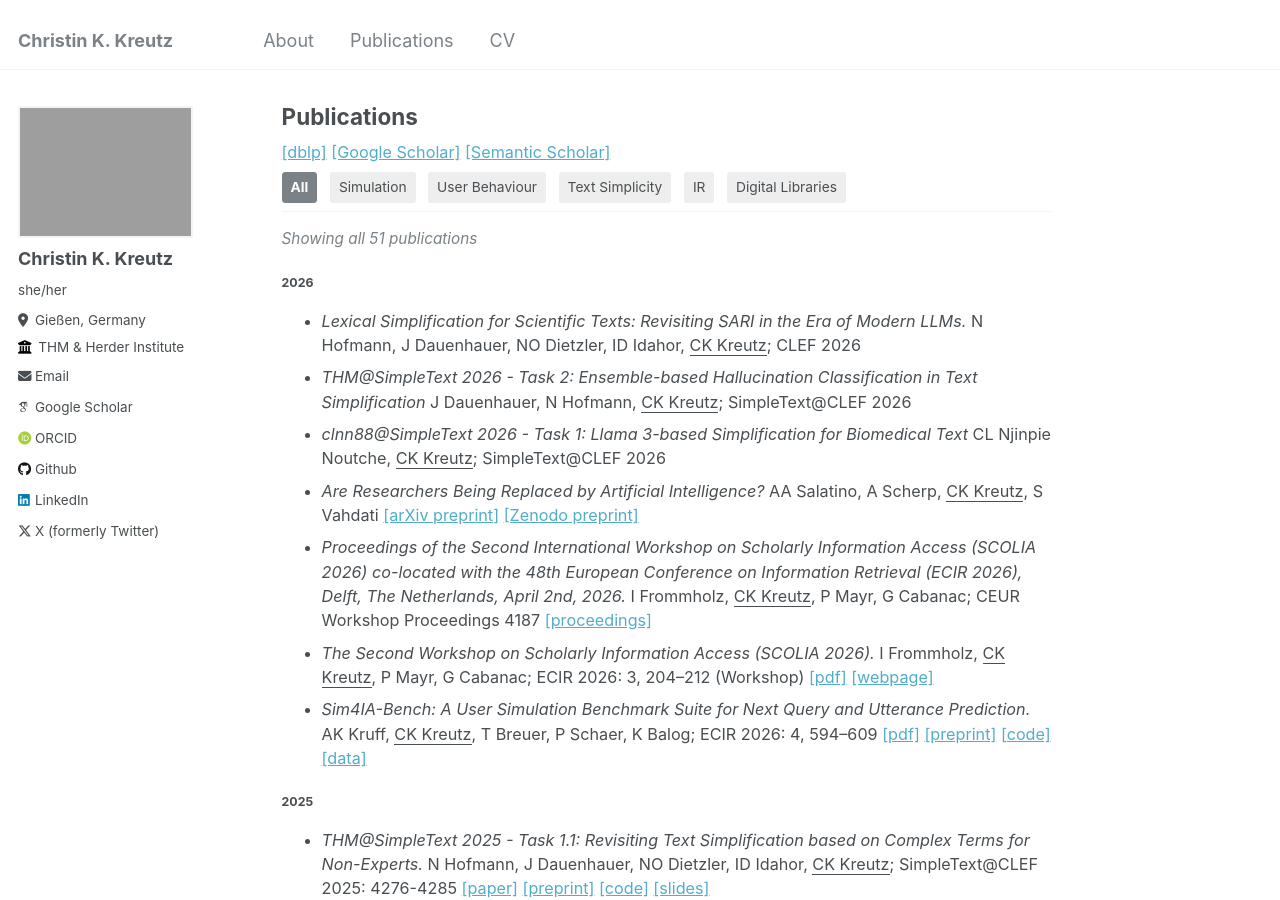
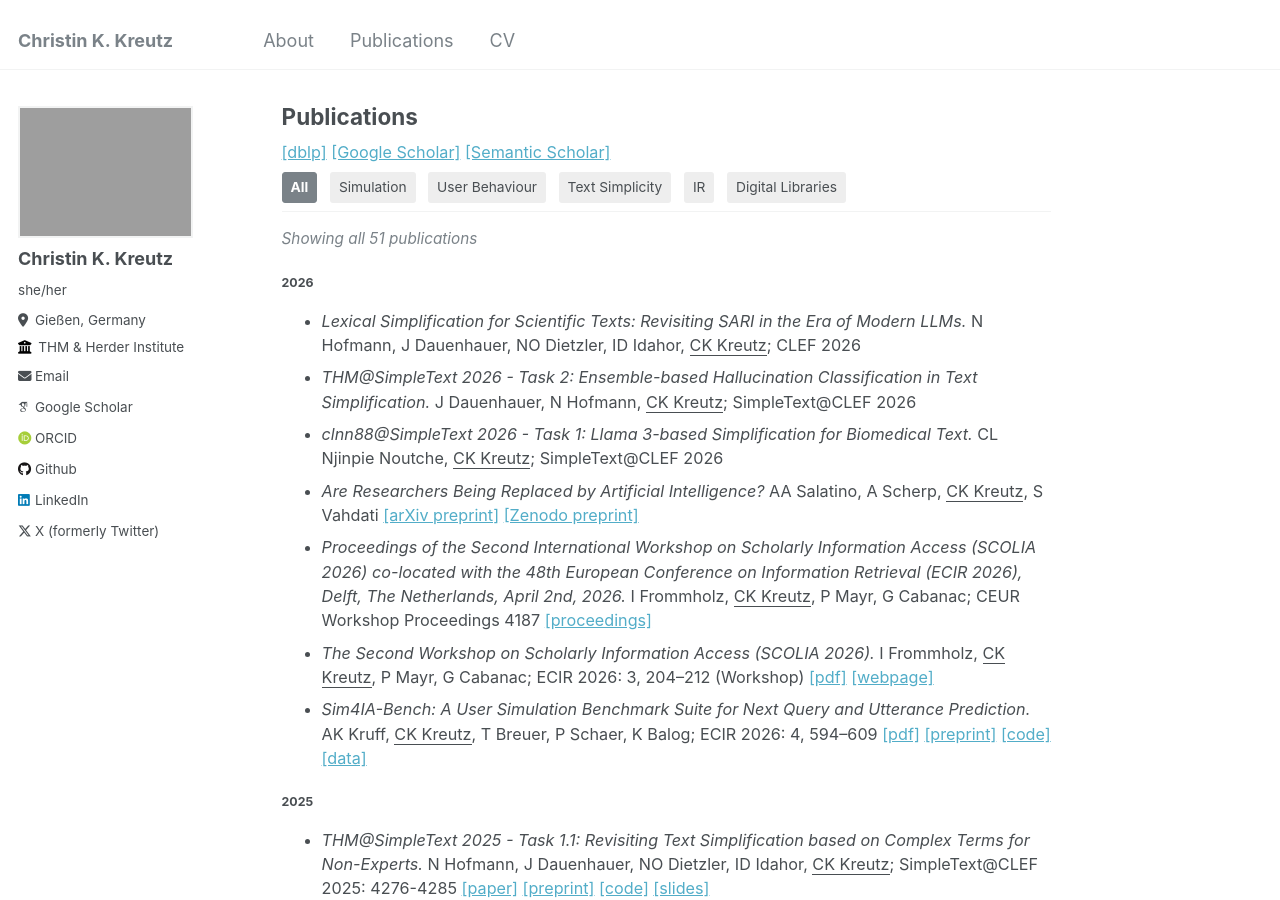
Before and after one commit to kreutzch/kreutzch.github.io, a Jekyll site: the page built from _pages/publications.md, in a window 1280 px wide and 900 px high. Built offline with Jekyll 4.4.1, drawn with Linux system fonts in a browser that asks for light colours; some web fonts are replaced.

Commit message:
Fix publication titles by adding missing periods

```diff
--- a/_pages/publications.md
+++ b/_pages/publications.md
@@ -28,11 +28,11 @@ author_profile: True
 N Hofmann, J Dauenhauer, NO Dietzler, ID Idahor, <u>CK Kreutz</u>;
 CLEF 2026
 </li>
-<li class="pub-item" paper_categories="TS"><i>THM@SimpleText 2026 - Task 2: Ensemble-based Hallucination Classification in Text Simplification</i>
+<li class="pub-item" paper_categories="TS"><i>THM@SimpleText 2026 - Task 2: Ensemble-based Hallucination Classification in Text Simplification.</i>
 J Dauenhauer, N Hofmann, <u>CK Kreutz</u>;
 SimpleText@CLEF 2026
 </li>
-<li class="pub-item" paper_categories="TS"><i>clnn88@SimpleText 2026 - Task 1: Llama 3-based Simplification for Biomedical Text</i>
+<li class="pub-item" paper_categories="TS"><i>clnn88@SimpleText 2026 - Task 1: Llama 3-based Simplification for Biomedical Text.</i>
 CL Njinpie Noutche, <u>CK Kreutz</u>;
 SimpleText@CLEF 2026
 </li>
```
